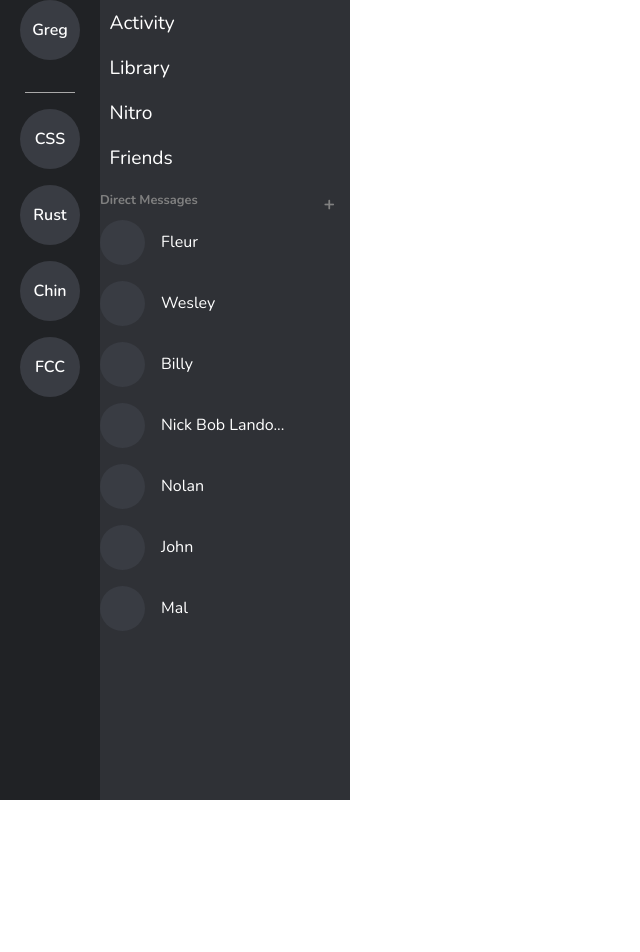
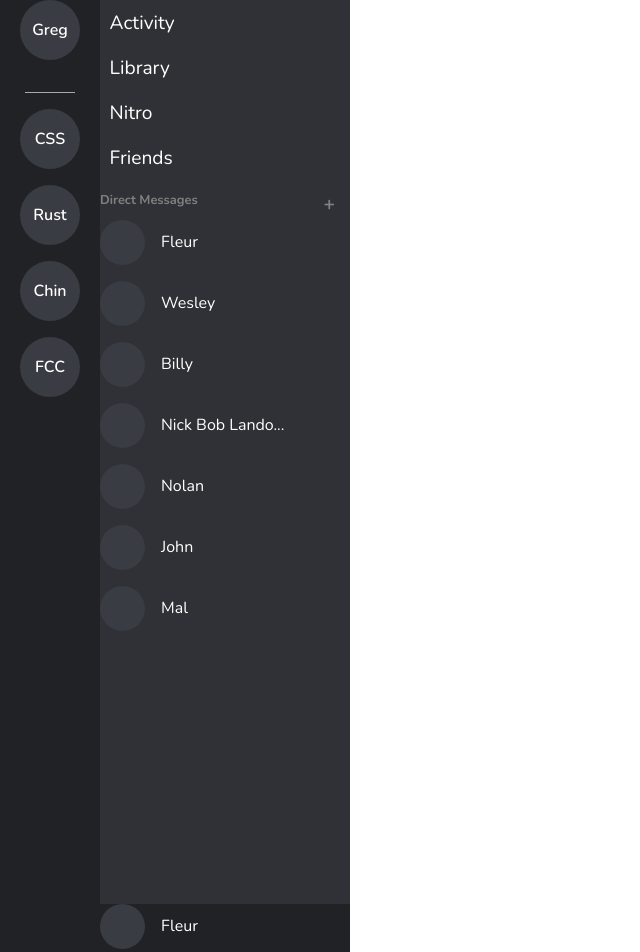
Before and after one commit to fletcher-greg/discord-pwa, a React (Create React App) app: page / in a window 1280 px wide. Shown: the top 952 px of the page, without its empty margins (0-640 px from the left). Before the commit the page ends 800 px from the top, so only its background shows below. Built offline with nearby package versions, Linux system fonts and the light colour scheme.

Commit message:
add bottom menu

```diff
--- /dev/null
+++ b/src/components/nav/comps/BottomMenu.js
@@ -0,0 +1,18 @@
+/** @jsx jsx */
+import React from "react";
+import { css, jsx } from "@emotion/core";
+import { Friend } from "./DirectMessages";
+export default () => {
+  return (
+    <div
+      css={css`
+        background: #202225;
+        width: 100%;
+        height: 50px;
+        place-self: end;
+      `}
+    >
+      <Friend />
+    </div>
+  );
+};
--- a/src/components/nav/comps/DirectMessages.js
+++ b/src/components/nav/comps/DirectMessages.js
@@ -59,7 +59,7 @@ const Image = () => (
     src={Cross}
   />
 );
-const Friend = () => {
+export const Friend = () => {
   return (
     <>
       {testArr.map(person => (
@@ -112,7 +112,7 @@ const Title = () => (
 );
 
 export default () => (
-  <div>
+  <div css={css``}>
     <Title />
     <Friend />
   </div>
--- a/src/components/nav/sidebar/index.js
+++ b/src/components/nav/sidebar/index.js
@@ -4,7 +4,7 @@ import { css, jsx } from "@emotion/core";
 import { Link } from "react-router-dom";
 // LOCAL IMPORTS
 import DirectMessages from "../comps/DirectMessages";
-
+import BottomMenu from "../comps/BottomMenu";
 const NavLink = ({ url, page }) => (
   <Link
     css={css`
@@ -37,6 +37,7 @@ const MainMenu = () => (
     css={css`
       list-style-type: none;
       font-size: 1.2rem;
+
       margin: 0;
       padding: 0;
     `}
@@ -54,9 +55,12 @@ export default () => (
   <nav
     css={css`
       background: #2f3136;
+      display: grid;
+      grid-template-rows: 1fr 4fr auto;
     `}
   >
     <MainMenu />
     <DirectMessages />
+    <BottomMenu />
   </nav>
 );
```
